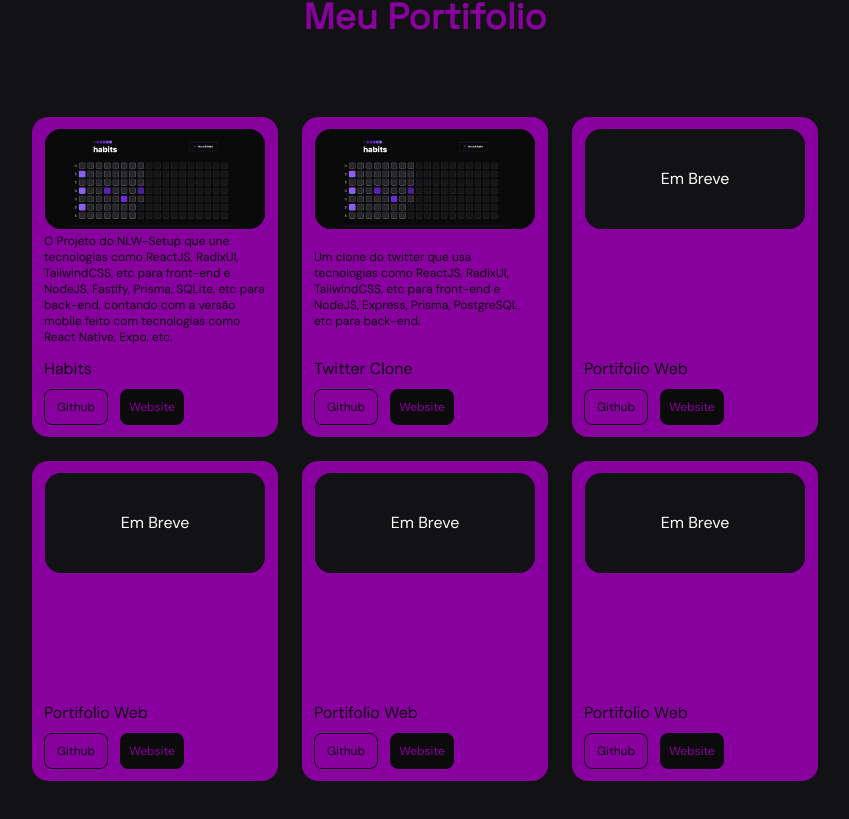
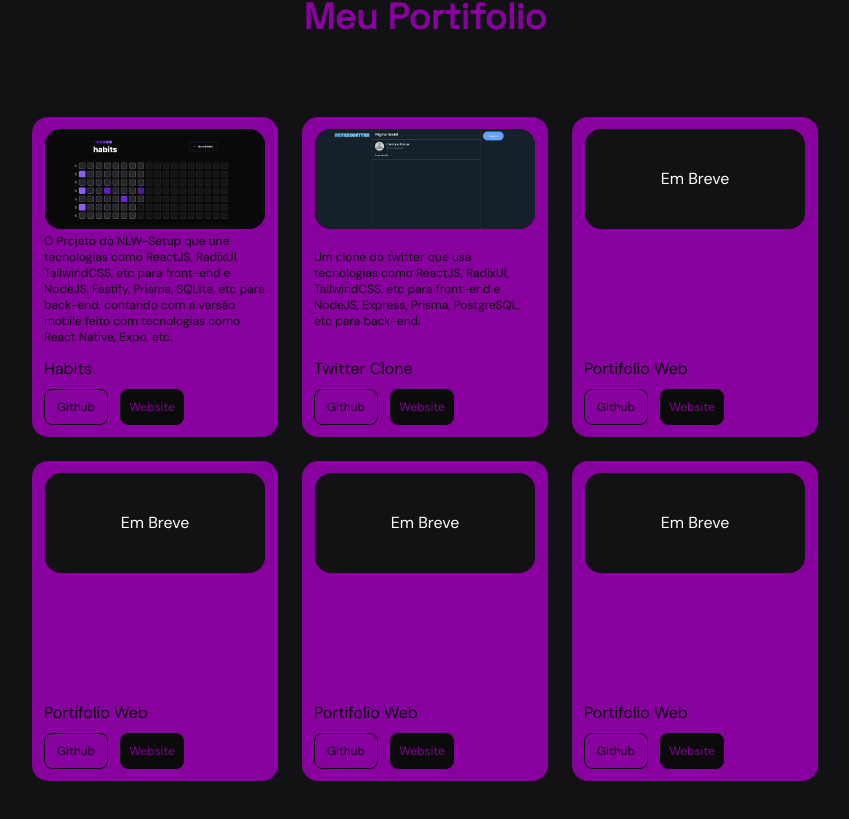
Before and after one commit to alenrique/portifolio, a React (Vite) app: page / in a window 1280 px wide. Shown: the part 2795-3614 px from the top of the page, without its empty margins (215-1064 px from the left). Built offline with nearby package versions, Linux system fonts and the light colour scheme; a web font is replaced by a local one.

Commit message:
Add Work

```diff
--- a/src/components/MyPortifolio.tsx
+++ b/src/components/MyPortifolio.tsx
@@ -24,7 +24,7 @@ const works = [
         github: "https://github.com/alenrique/portifolio",
         website: "https://nlw-setup-henrique.vercel.app/",
         description: "O Projeto do NLW-Setup que une tecnologias como ReactJS, RadixUI, TailwindCSS, etc para front-end e NodeJS, Fastify, Prisma, SQLite, etc para back-end, contando com a versão mobile feito com tecnologias como React Native, Expo, etc.",
-        image: ImageTweet
+        image: ImageHabit
     },
     {
         name: "Twitter Clone",
@@ -48,7 +48,7 @@ export function MyPortifolio() {
             <div className="grid grid-cols-3 gap-6 max-[810px]:grid-cols-2 max-sm:flex max-sm:flex-col">
                 {
                     works.map(work => (
-                        <MyWork key={work.github} name={work.name} github={work.github} website={work.website} description={work.description} image={ImageHabit} />
+                        <MyWork key={work.github} name={work.name} github={work.github} website={work.website} description={work.description} image={work.image} />
                     ))
                 }
                 <MyWork />
```
